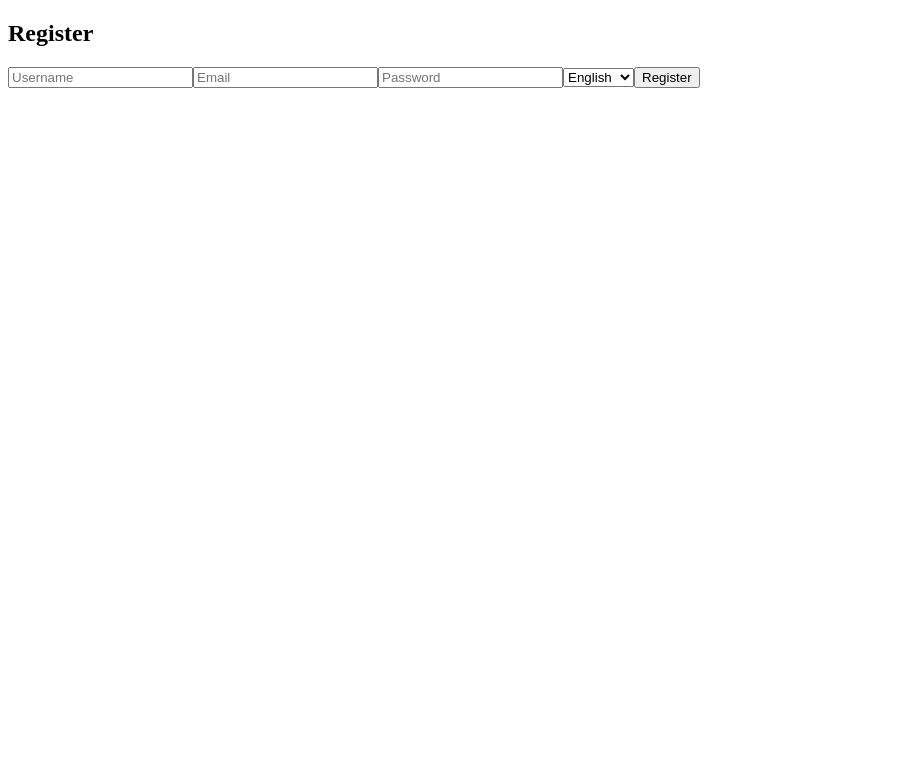
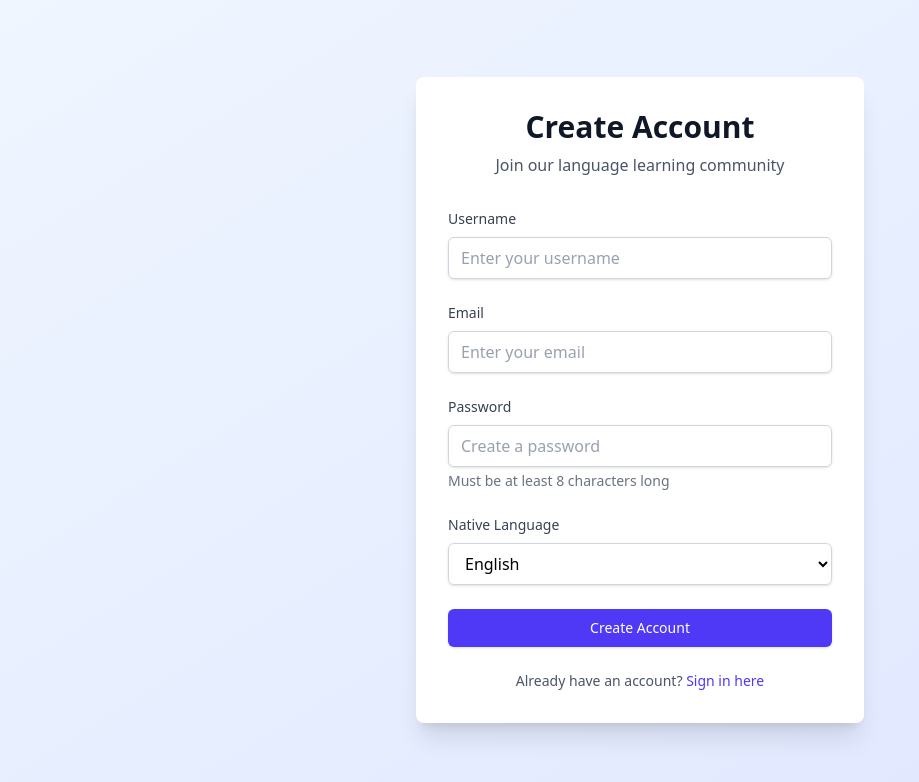
Before and after one commit to NikhilBhagoria/AI-Powered-Video-Chat-for-Language-Learning, a React (Vite) app in the folder client/: page /register in a window 1280 px wide. Shown: the top 782 px of the page, without its empty margins (0-919 px from the left). Built offline with nearby package versions, Linux system fonts and the light colour scheme; no server answers.

Commit message:
Add FE: Register UI

```diff
--- a/client/src/components/Auth/Register.jsx
+++ b/client/src/components/Auth/Register.jsx
@@ -9,9 +9,18 @@ const Register = () => {
     learningLanguages: ['Spanish']
   });
 
+  const [isLoading, setIsLoading] = useState(false);
+  const [error, setError] = useState('');
+  const [success, setSuccess] = useState('');
+
   const handleSubmit = async (e) => {
     e.preventDefault();
-    console.log("for",formData);
+    setIsLoading(true);
+    setError('');
+    setSuccess('');
+
+    console.log("formData:", formData);
+
     try {
       const response = await fetch(`${import.meta.env.VITE_API_URL}/auth/register`, {
         method: 'POST',
@@ -22,44 +31,153 @@ const Register = () => {
       });
 
       const data = await response.json();
+
+      if (response.ok) {
+        setSuccess('Registration successful!');
+        // Reset form or redirect
+        setFormData({
+          username: '',
+          email: '',
+          password: '',
+          nativeLanguage: 'English',
+          learningLanguages: ['Spanish']
+        });
+      } else {
+        setError(data.message || 'Registration failed');
+      }
     } catch (error) {
       console.error('Registration error:', error);
+      setError('Network error. Please try again.');
+    } finally {
+      setIsLoading(false);
     }
   };
 
   return (
-    <form onSubmit={handleSubmit}>
-      <h2>Register</h2>
+    <div className="min-h-screen bg-gradient-to-br from-blue-50 to-indigo-100 flex items-center justify-center p-4">
+      <div className="max-w-md w-full bg-white rounded-lg shadow-xl p-8">
+        <div className="text-center mb-8">
+          <h2 className="text-3xl font-bold text-gray-900 mb-2">Create Account</h2>
+          <p className="text-gray-600">Join our language learning community</p>
+        </div>
+
+        <form onSubmit={handleSubmit} className="space-y-6">
+          {/* Error Message */}
+          {error && (
+            <div className="bg-red-50 border border-red-200 text-red-700 px-4 py-3 rounded-md">
+              {error}
+            </div>
+          )}
+
+          {/* Success Message */}
+          {success && (
+            <div className="bg-green-50 border border-green-200 text-green-700 px-4 py-3 rounded-md">
+              {success}
+            </div>
+          )}
+
+          {/* Username Input */}
+          <div>
+            <label htmlFor="username" className="block text-sm font-medium text-gray-700 mb-2">
+              Username
+            </label>
             <input
+              id="username"
               type="text"
-        placeholder="Username"
+              placeholder="Enter your username"
               value={formData.username}
               onChange={(e) => setFormData({...formData, username: e.target.value})}
+              className="w-full px-3 py-2 border border-gray-300 rounded-md shadow-sm placeholder-gray-400 focus:outline-none focus:ring-2 focus:ring-indigo-500 focus:border-indigo-500"
+              required
             />
+          </div>
+
+          {/* Email Input */}
+          <div>
+            <label htmlFor="email" className="block text-sm font-medium text-gray-700 mb-2">
+              Email
+            </label>
             <input
+              id="email"
               type="email"
-        placeholder="Email"
+              placeholder="Enter your email"
               value={formData.email}
               onChange={(e) => setFormData({...formData, email: e.target.value})}
+              className="w-full px-3 py-2 border border-gray-300 rounded-md shadow-sm placeholder-gray-400 focus:outline-none focus:ring-2 focus:ring-indigo-500 focus:border-indigo-500"
+              required
             />
+          </div>
+
+          {/* Password Input */}
+          <div>
+            <label htmlFor="password" className="block text-sm font-medium text-gray-700 mb-2">
+              Password
+            </label>
             <input
+              id="password"
               type="password"
-        placeholder="Password"
+              placeholder="Create a password"
               value={formData.password}
               onChange={(e) => setFormData({...formData, password: e.target.value})}
+              className="w-full px-3 py-2 border border-gray-300 rounded-md shadow-sm placeholder-gray-400 focus:outline-none focus:ring-2 focus:ring-indigo-500 focus:border-indigo-500"
+              required
             />
+            <p className="mt-1 text-sm text-gray-500">Must be at least 8 characters long</p>
+          </div>
+
+          {/* Native Language Select */}
+          <div>
+            <label htmlFor="nativeLanguage" className="block text-sm font-medium text-gray-700 mb-2">
+              Native Language
+            </label>
             <select
+              id="nativeLanguage"
               value={formData.nativeLanguage}
               onChange={(e) => setFormData({...formData, nativeLanguage: e.target.value})}
+              className="w-full px-3 py-2 border border-gray-300 rounded-md shadow-sm focus:outline-none focus:ring-2 focus:ring-indigo-500 focus:border-indigo-500"
             >
-        <option>English</option>
-        <option>Spanish</option>
-        <option>French</option>
-        <option>German</option>
-        <option>Hindi</option>
+              <option value="English">English</option>
+              <option value="Spanish">Spanish</option>
+              <option value="French">French</option>
+              <option value="German">German</option>
+              <option value="Hindi">Hindi</option>
+              <option value="Chinese">Chinese</option>
+              <option value="Japanese">Japanese</option>
+              <option value="Portuguese">Portuguese</option>
             </select>
-      <button type="submit">Register</button>
+          </div>
+
+          {/* Submit Button */}
+          <button
+            type="submit"
+            disabled={isLoading}
+            className="w-full flex justify-center py-2 px-4 border border-transparent rounded-md shadow-sm text-sm font-medium text-white bg-indigo-600 hover:bg-indigo-700 focus:outline-none focus:ring-2 focus:ring-offset-2 focus:ring-indigo-500 disabled:opacity-50 disabled:cursor-not-allowed transition duration-200"
+          >
+            {isLoading ? (
+              <>
+                <svg className="animate-spin -ml-1 mr-3 h-5 w-5 text-white" xmlns="http://www.w3.org/2000/svg" fill="none" viewBox="0 0 24 24">
+                  <circle className="opacity-25" cx="12" cy="12" r="10" stroke="currentColor" strokeWidth="4"></circle>
+                  <path className="opacity-75" fill="currentColor" d="M4 12a8 8 0 018-8V0C5.373 0 0 5.373 0 12h4zm2 5.291A7.962 7.962 0 014 12H0c0 3.042 1.135 5.824 3 7.938l3-2.647z"></path>
+                </svg>
+                Creating Account...
+              </>
+            ) : (
+              'Create Account'
+            )}
+          </button>
         </form>
+
+        {/* Login Link */}
+        <div className="mt-6 text-center">
+          <p className="text-sm text-gray-600">
+            Already have an account?{' '}
+            <a href="/login" className="font-medium text-indigo-600 hover:text-indigo-500">
+              Sign in here
+            </a>
+          </p>
+        </div>
+      </div>
+    </div>
   );
 };
 
--- a/client/src/index.css
+++ b/client/src/index.css
@@ -1,3 +1,5 @@
+@import "tailwindcss";
+
 /* Add your CSS styling here */
 .video-chat-container {
   display: flex;
```
Lines whose indentation alone changed are shown as unchanged.
